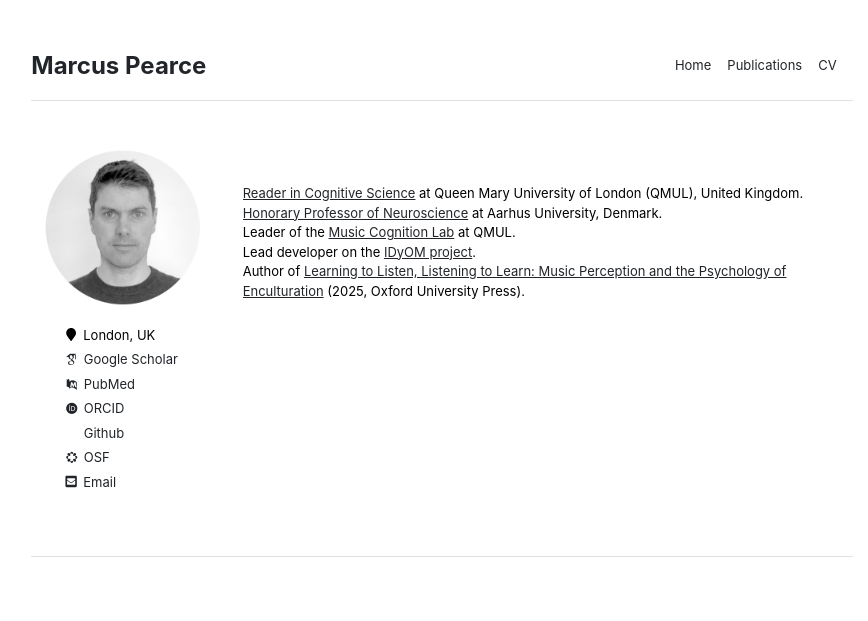
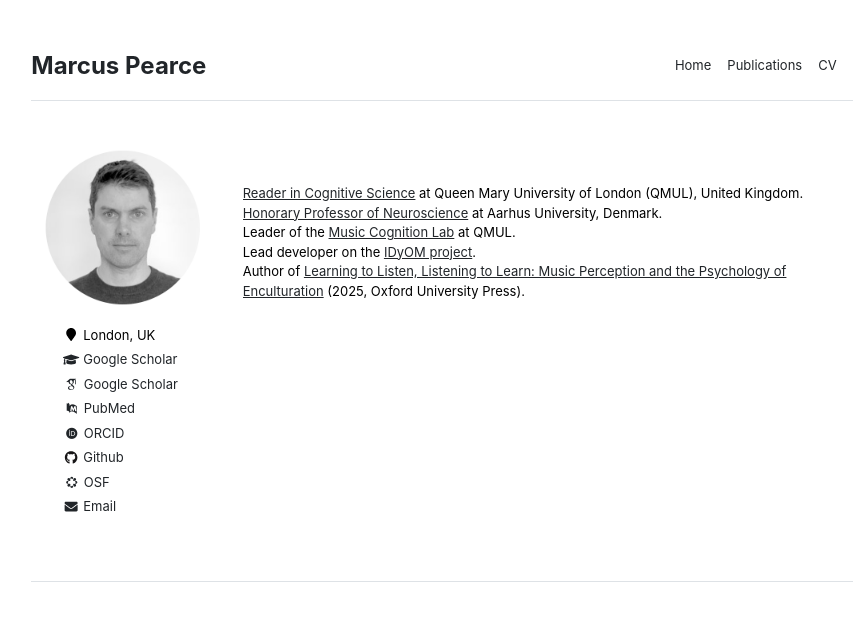
Before and after one commit to mtpearce/mtpearce.github.io, a Jekyll site: the page built from index.md, in a window 1280 px wide. Shown: the top 621 px of the page, without its empty margins (198-1066 px from the left). Built offline with Jekyll 4.4.1, drawn with Linux system fonts in a browser that asks for light colours; some web fonts are replaced.

Commit message:
Update home page

```diff
--- a/_layouts/home.html
+++ b/_layouts/home.html
@@ -10,14 +10,13 @@
     <div class="author__urls-wrapper">
       <ul class="social-icons">
         <li><i class="fa fa-fw fa-map-marker" aria-hidden="true"></i> London, UK</li>
-        <!-- <li><a href="https://scholar.google.co.uk/citations?user=UImWMekAAAAJ"><i class="fas fa-fw fa-graduation-cap"></i> Google Scholar</a>-->
+        <li><a href="https://scholar.google.co.uk/citations?user=UImWMekAAAAJ"><i class="fas fa-fw fa-graduation-cap"></i> Google Scholar</a>
         <li><a href="https://scholar.google.co.uk/citations?user=UImWMekAAAAJ"><i class="ai ai-google-scholar ai-fw"></i> Google Scholar</a></li>
         <li><a href="https://pubmed.ncbi.nlm.nih.gov/?term=marcus+pearce&sort=date&sort_order=desc"><i class="ai ai-pubmed ai-fw"></i> PubMed</a></li>
         <li><a href="https://orcid.org/0000-0002-1282-431X"><i class="ai ai-orcid ai-fw"></i> ORCID</a></li>
-        <!-- <li><a href="https://github.com/mtpearce"><i class="fab fa-fw fa-github" aria-hidden="true"></i> Github</a></li>-->
-        <li><a href="https://github.com/mtpearce"><i class="ai ai-github ai-fw" aria-hidden="true"></i> Github</a></li>
+        <li><a href="https://github.com/mtpearce"><i class="fab fa-fw fa-github" aria-hidden="true"></i> Github</a></li>
         <li><a href="https://osf.io/2nxqh/"><i class="ai ai-osf ai-fw"></i> OSF</a></li>
-        <li><a href="mailto:marcus.pearce[at]qmul.ac.uk"><meta itemprop="email" content="marcus.pearce.at.qmul.ac.uk"/><i class="fas fa-fw fa-envelope-square" aria-hidden="true"></i><span class="label"> Email</span></a></li>
+        <li><a href="mailto:marcus.pearce[at]qmul.ac.uk"><meta itemprop="email" content="marcus.pearce.at.qmul.ac.uk"/><i class="fas fa-fw fa-envelope" aria-hidden="true"></i><span class="label"> Email</span></a></li>
       </ul>
     </div>
   </div>
```
